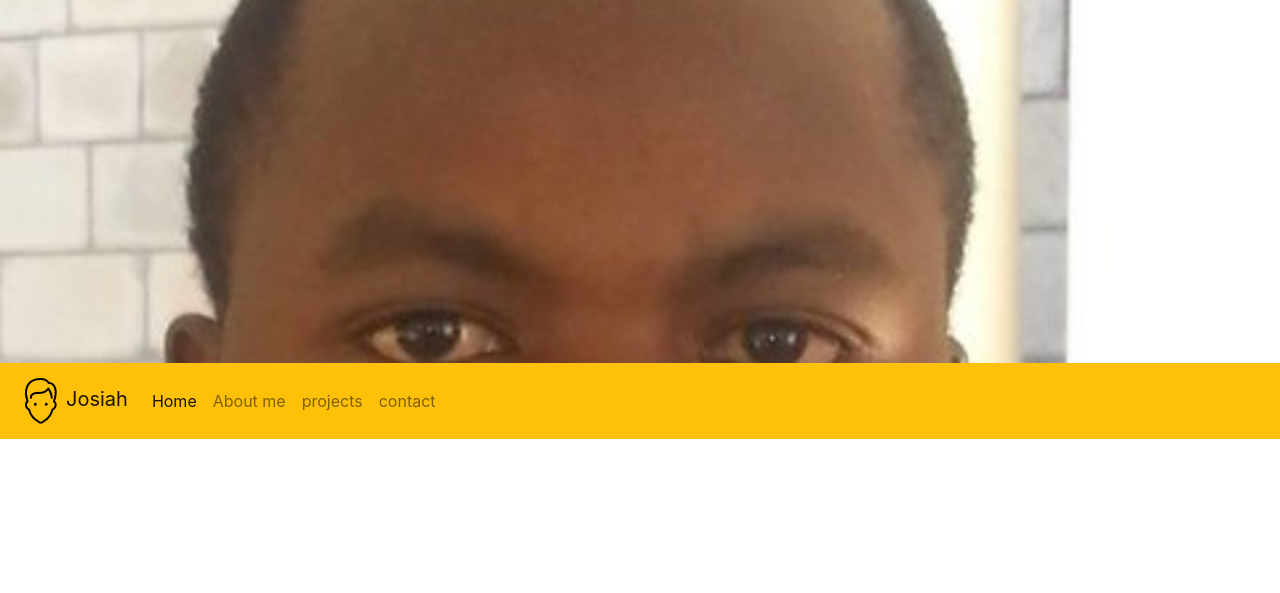
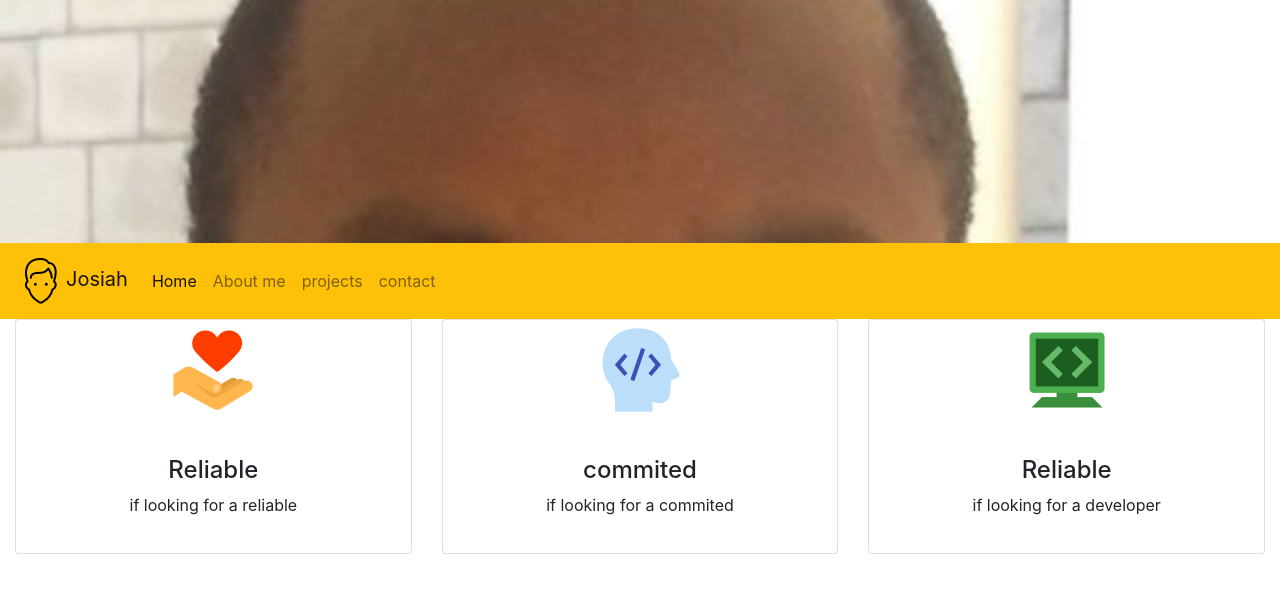
Before and after one commit to Josiahngugi/portfolio, a plain HTML site: page index.html in a window 1280 px wide. Shown: the part 157-750 px from the top of the page. Drawn offline with Linux system fonts and the light colour scheme.

Commit message:
commiting body part

```diff
--- a/css/master.css
+++ b/css/master.css
@@ -1,6 +1,6 @@
 /*header*/
 .header{
-  height: 65vh;
+  height:50vh;
   font-family: fantasy;
   color: #fcfcfc;
   /*background-color: rgba(56, 75, 160,0.5);*/
--- a/index.html
+++ b/index.html
@@ -47,5 +47,37 @@
     </ul>
   </div>
 </nav>
+  <!--body-->
+  <div class="container-fluid">
+  <div class="row">
+    <div class="col-md-4">
+      <div class="card text-center">
+        <p><img src="img/rel.png" alt=""></p>
+        <div class="card-body">
+          <h4>Reliable</h4>
+          <p>if looking for a reliable</p>
+        </div>
+      </div>
+    </div>
+    <div class="col-md-4">
+      <div class="card text-center">
+        <p><img src="img/com.png" alt=""></p>
+        <div class="card-body">
+          <h4>commited</h4>
+          <p>if looking for a commited</p>
+        </div>
+      </div>
+    </div>
+    <div class="col-md-4">
+      <div class="card text-center">
+        <p><img src="img/dev.png" alt=""></p>
+        <div class="card-body">
+          <h4>Reliable</h4>
+          <p>if looking for a developer</p>
+        </div>
+      </div>
+    </div>
+  </div>
+  </div>
   </body>
 </html>
```
Also changed, not shown: img/248.png (added), img/cm150.png (added), img/cm250.png (added), img/com.png (added), img/dev.png (added), img/rel.png (added).
